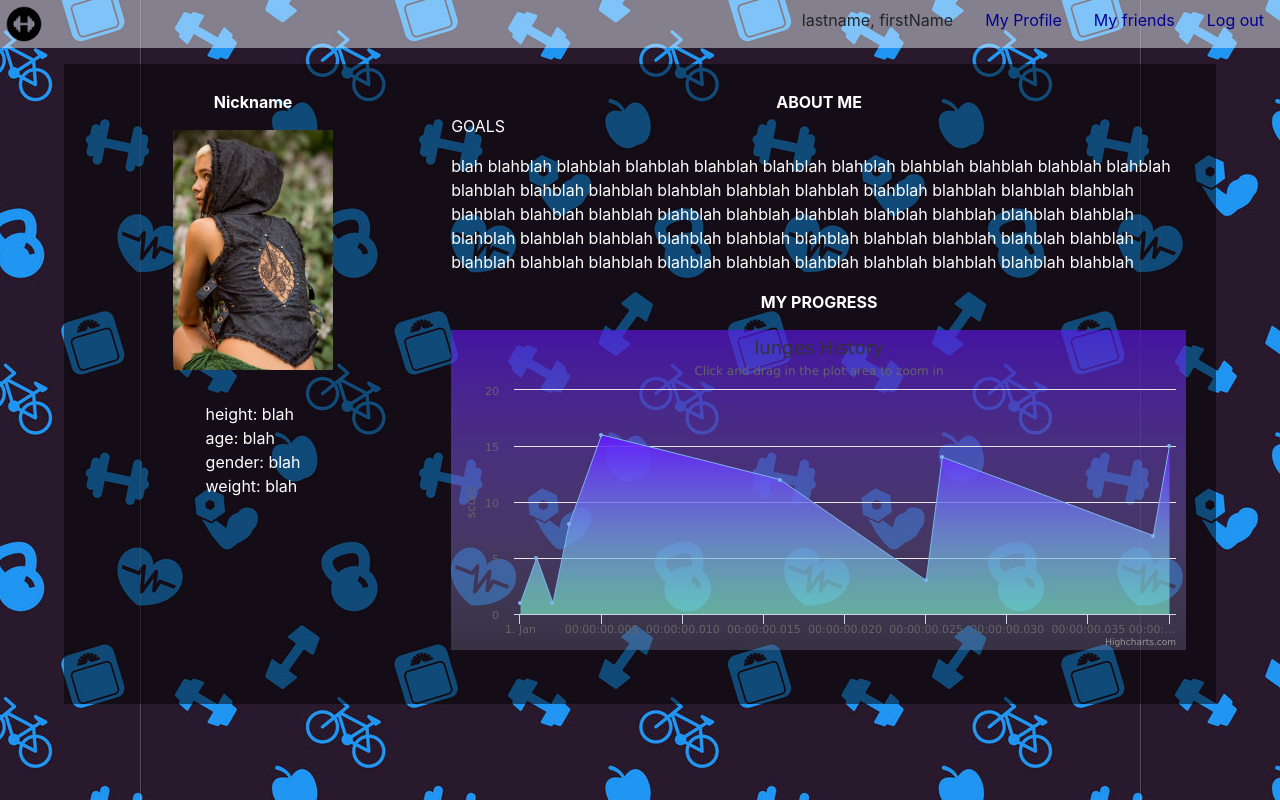
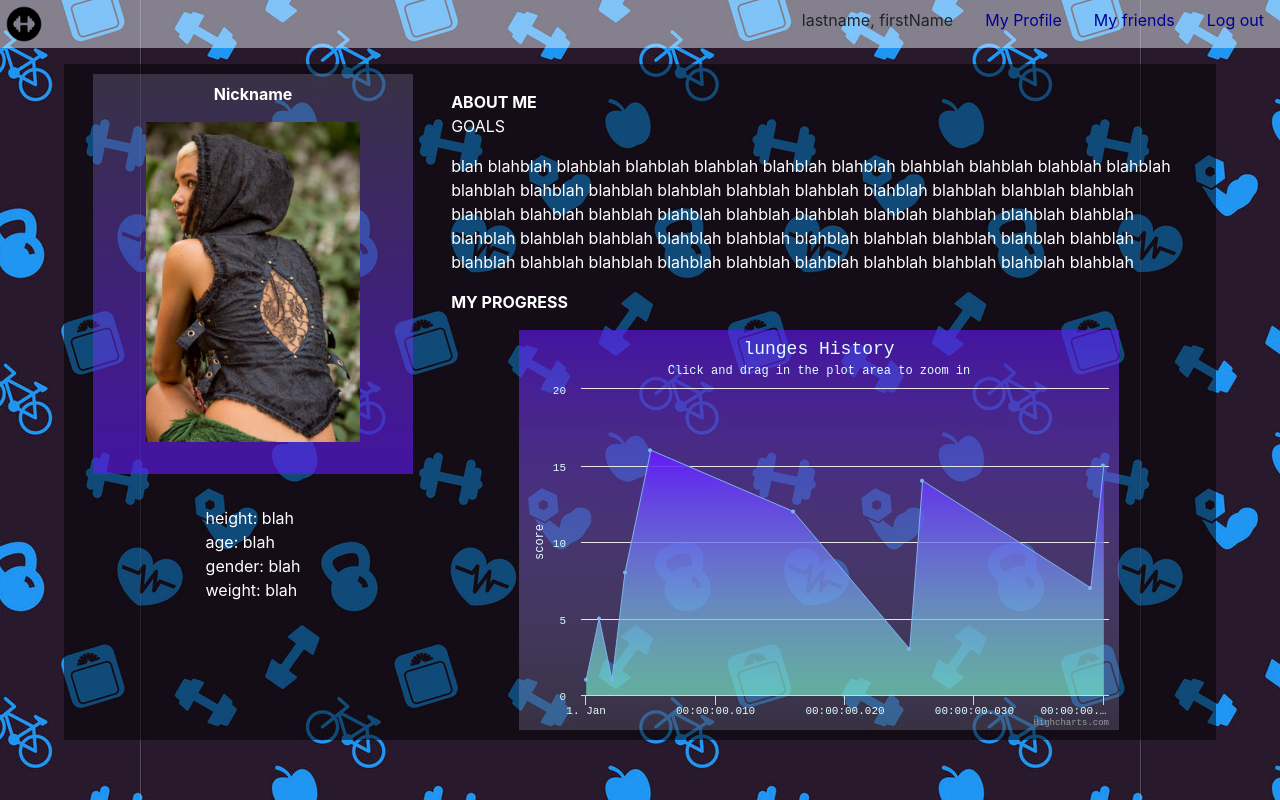
Before and after one commit to kennethcurrie/FitnessAppFrontEnd, a React (Create React App) app in the folder fitnessappfrontend/: page / in a window 1280 px wide. Built offline with nearby package versions, Linux system fonts and the light colour scheme.

Commit message:
more styling

```diff
--- a/fitnessappfrontend/src/components/profile/profile.component.scss
+++ b/fitnessappfrontend/src/components/profile/profile.component.scss
@@ -21,7 +21,7 @@
 
 #profile-pic-holder
 {
-  height: 15rem;
+  height: 20rem;
   margin-top:1rem;
   display:flex;
   justify-content: space-around;
@@ -32,7 +32,8 @@
   max-width: 100%;
   max-height: 100%;
 }
-#tmp-graph-pic
+
+#history-graph
 {
   max-width: 100%;
   max-height: 100%;
@@ -59,7 +60,7 @@
 #history-holder
 {
   margin-top: 1rem;
-  height: 20rem;
+  height: 25rem;
   display:flex;
   align-items: center;
   justify-content: center;
@@ -73,10 +74,21 @@
   justify-content: center;
 }
 
-#profile-pic-label
+.label
 {
-  margin-top: 1rem;
   display:flex;
   align-items: center;
   justify-content: center;
 }
+
+#profile-pic-label
+{
+  margin-top: 1rem;
+}
+
+#profile-pic-full
+{
+  background: linear-gradient(to bottom,  rgba(200, 200, 255, .2), rgba(100, 25, 255, .6));
+  padding: 0.5rem;
+  min-height: 25rem;
+}
--- a/fitnessappfrontend/src/components/profile/profile.component.tsx
+++ b/fitnessappfrontend/src/components/profile/profile.component.tsx
@@ -28,15 +28,22 @@ export class ProfileComponent extends React.Component<any, any> {
   componentDidMount() {
     const hc = this.updateChart(this.dummyData, 'lunges');
     // push to end of stack so chart is done with its render before trying to reflow it
-    setInterval(() => hc.reflow(), 0);
+    setTimeout(() => hc.reflow(), 0);
   }
 
 updateChart = (data, workoutType: string, ): Highcharts.Chart => {
 
+  const textStyle = {
+    style: {
+      fontFamily: 'monospace',
+      color: 'rgba(225, 255, 255, 1)'
+    }
+  };
   return Highcharts.chart( {
     chart: {
-      renderTo: 'container',
+      renderTo: 'history-graph',
       zoomType: 'x',
+      ...textStyle,
       backgroundColor: {
         linearGradient: { x1: 0, y1: 0, x2: 0, y2: 1 },
         stops: [
@@ -46,19 +53,24 @@ updateChart = (data, workoutType: string, ): Highcharts.Chart => {
       }
     },
     title: {
-      text: workoutType + ' History'
+      text: workoutType + ' History',
+      ...textStyle
     },
     subtitle: {
       text: document.ontouchstart === undefined ?
-          'Click and drag in the plot area to zoom in' : 'Pinch the chart to zoom in'
+          'Click and drag in the plot area to zoom in' : 'Pinch the chart to zoom in',
+      ...textStyle
     },
     xAxis: {
-      type: 'datetime'
+      type: 'datetime',
+      labels: {...textStyle}
     },
     yAxis: {
       title: {
-        text: 'score'
-      }
+        text: 'score',
+      ...textStyle,
+      },
+      labels: {...textStyle}
     },
     legend: {
       enabled: false
@@ -106,9 +118,11 @@ updateChart = (data, workoutType: string, ): Highcharts.Chart => {
         <div id='all-profile-component'>
           {/* this is the profile and personal info section */}
           <div id='left-side'>
-            <div id='profile-pic-label'><strong>Nickname</strong></div>
-            <div id='profile-pic-holder'>
-              <img id='profile-pic' src={profilePic}/>
+            <div id='profile-pic-full'>
+              <div id='nickname-label' className='label'><strong>Nickname</strong></div>
+              <div id='profile-pic-holder'>
+                <img id='profile-pic' src={profilePic}/>
+              </div>
             </div>
             <div id='stats-holder'>
               height: blah <br />
@@ -125,7 +139,7 @@ updateChart = (data, workoutType: string, ): Highcharts.Chart => {
             </div>
             <div id='profile-pic-label'><strong>MY PROGRESS</strong></div>
             <div id='history-holder'>
-              <div id='container' style={{width: '100%', height: '100%'}}></div>
+              <div id='history-graph'></div>
             </div>
           </div>
         </div>
```
